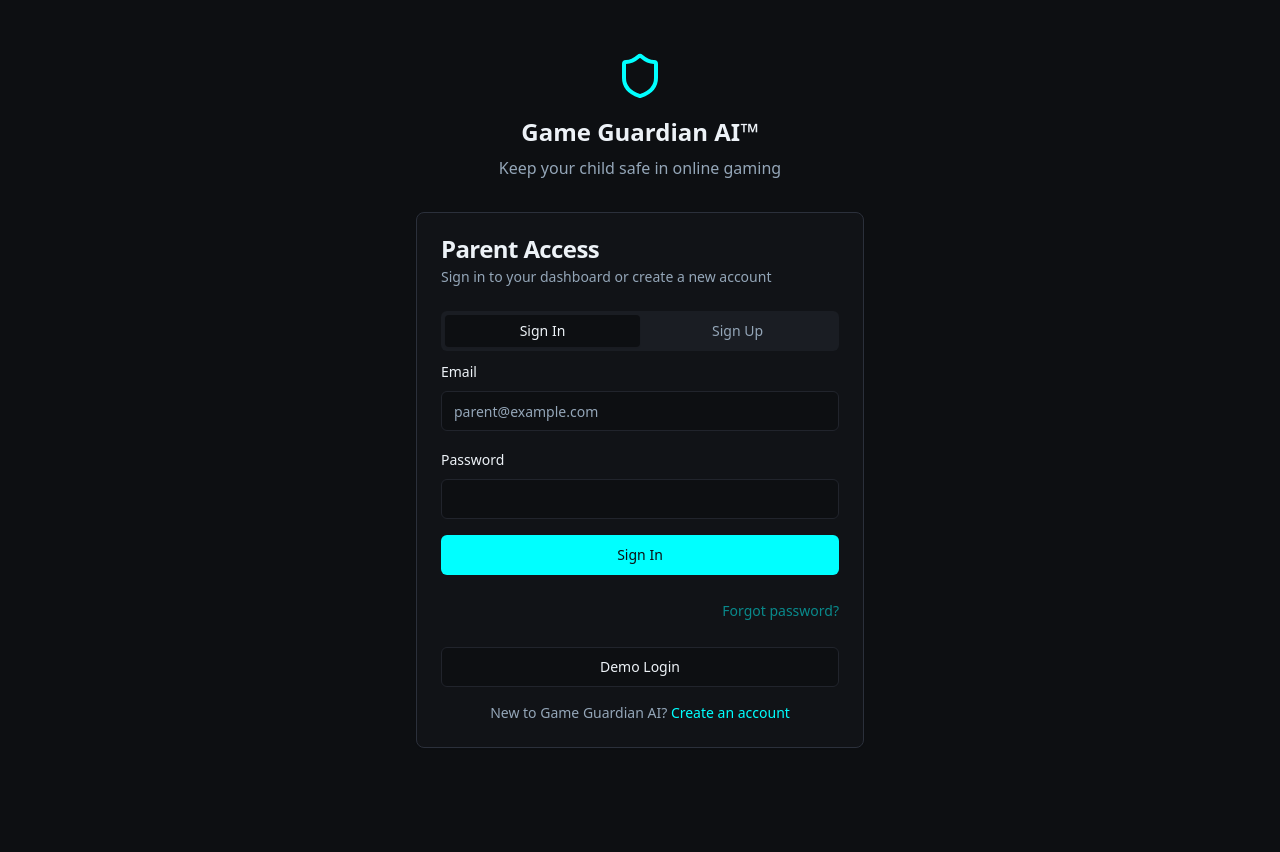
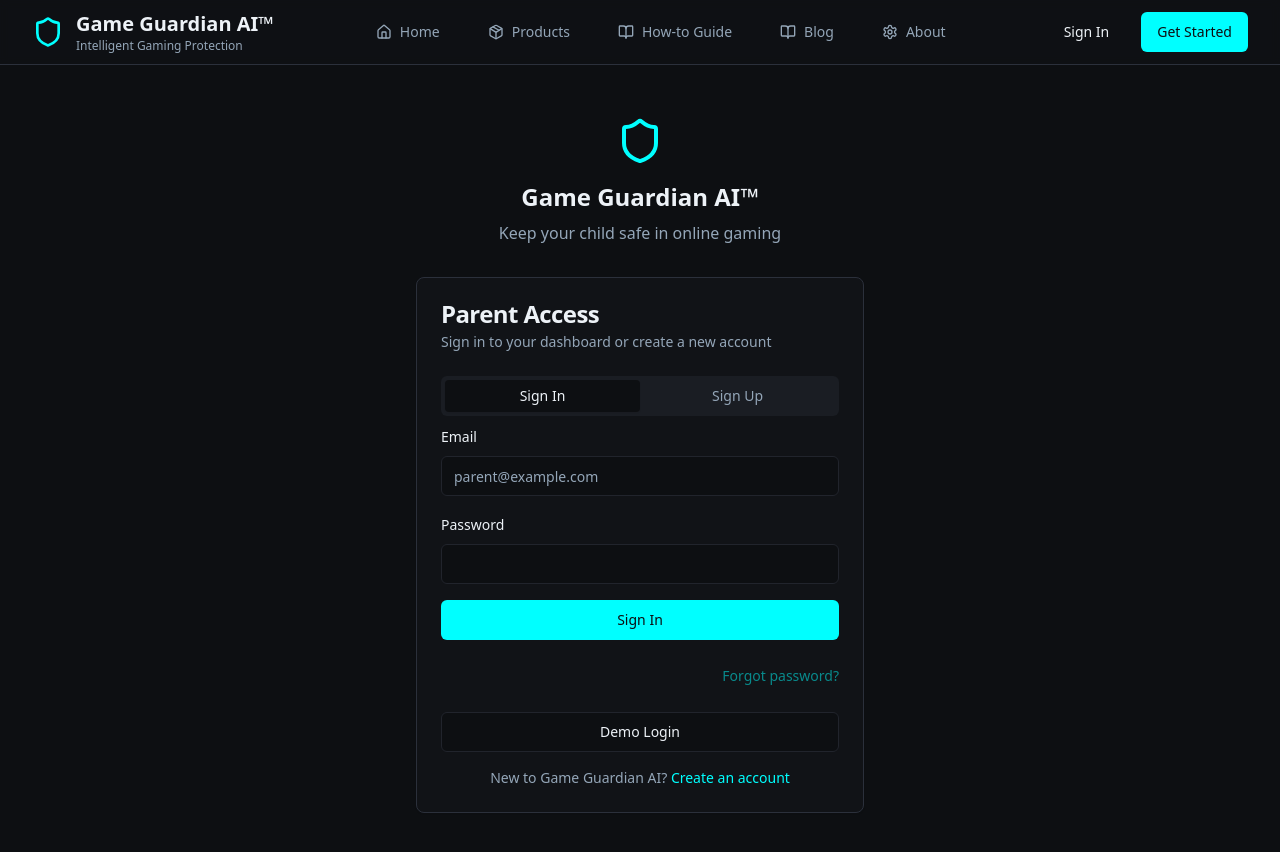
Before and after one commit to jonnyweareone/game-guardian, a React (Vite) app: page /auth in a window 1280 px wide. Shown: the top 852 px of the page. Before the commit the page ends 800 px from the top, so only its background shows below. Built offline with nearby package versions, Linux system fonts and the light colour scheme.

Commit message:
Fix: Restore user navigation
The user's navigation bar is missing after recent changes. This commit restores the navigation bar by ensuring that the `Account` route is correctly included in the `navigation` array in `src/nav-items.tsx`.

```diff
--- a/src/App.tsx
+++ b/src/App.tsx
@@ -5,6 +5,7 @@ import { TooltipProvider } from "@/components/ui/tooltip";
 import { QueryClient, QueryClientProvider } from "@tanstack/react-query";
 import { BrowserRouter, Routes, Route } from "react-router-dom";
 import { AuthProvider } from "@/hooks/useAuth";
+import Navigation from "@/components/Navigation";
 import Index from "./pages/Index";
 import Dashboard from "./pages/Dashboard";
 import Children from "./pages/Children";
@@ -86,6 +87,7 @@ function App() {
           <Toaster />
           <Sonner />
           <BrowserRouter>
+            <Navigation />
             <Routes>
               {/* Public routes */}
               <Route path="/" element={<Index />} />
```
